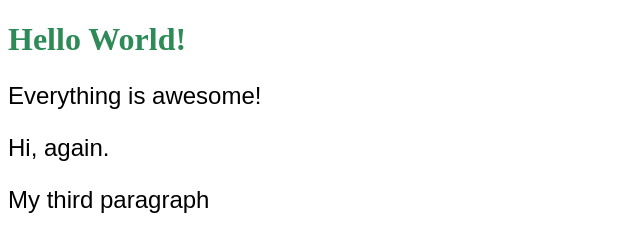
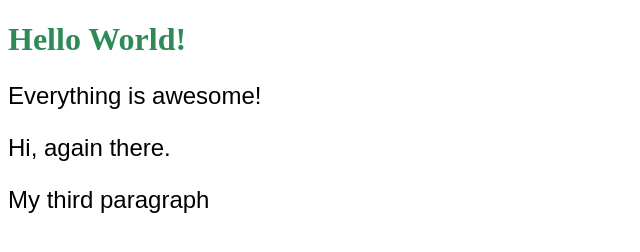
Before and after one commit to nunezrio/introdemo, a plain HTML site: page index.html in a window 1280 px wide. Shown: the full height of the page, 0-640 px from the left. Drawn offline with Linux system fonts and the light colour scheme.

```diff
--- a/index.html
+++ b/index.html
@@ -10,7 +10,7 @@
 <body>
   <h1>Hello World!</h1>
   <p>Everything is awesome!</p>
-  <p>Hi, again.</p>
+  <p>Hi, again there.</p>
   <p>My third paragraph</p>
 </body>
 </html>
```
Also changed, not shown: 1 other file.
